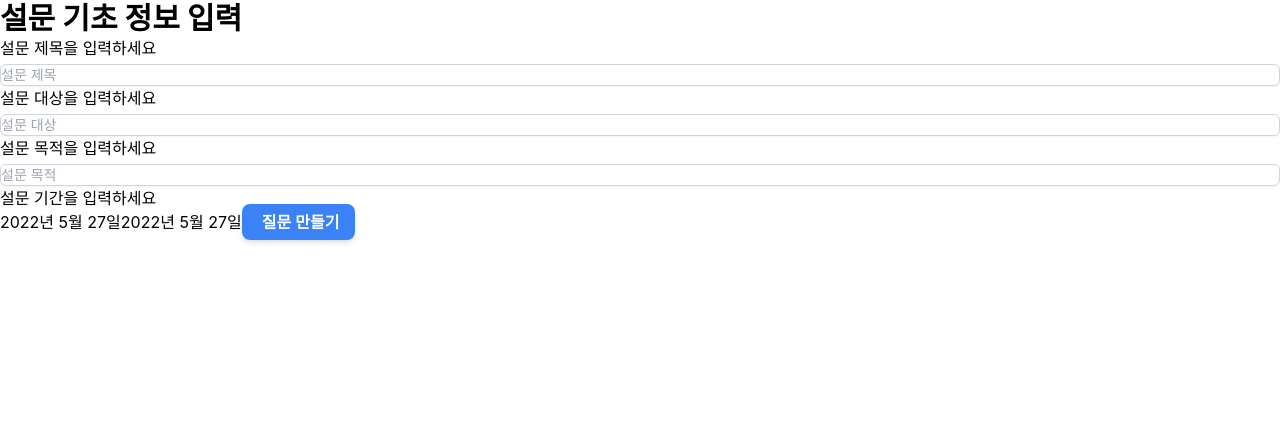
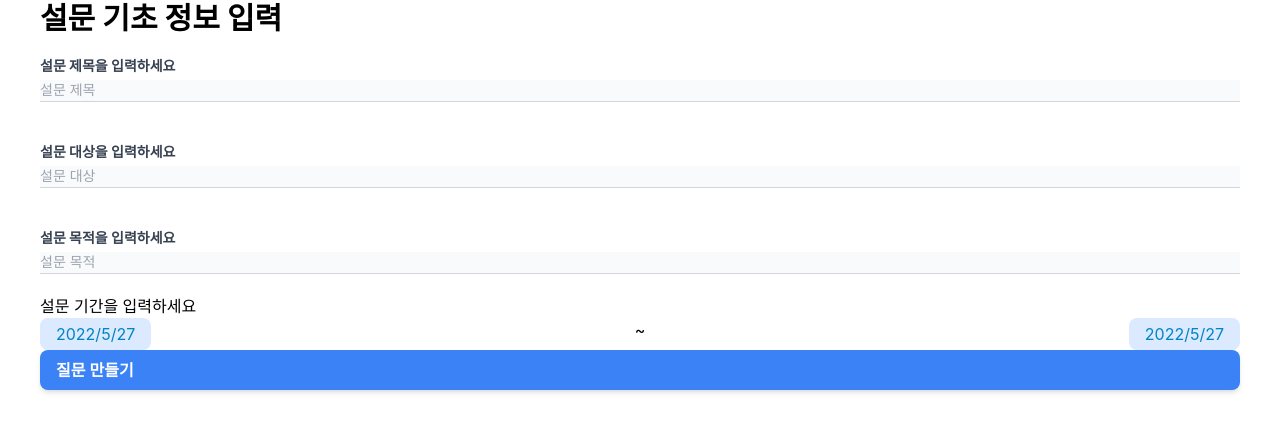
Before and after one commit to SeolyeongBae/surbey, a React (Create React App) app: page /edit/info in a window 1280 px wide. Shown: the top 432 px of the page. Built offline with nearby package versions, Linux system fonts and the light colour scheme.

Commit message:
Add : style on info page

```diff
--- a/src/components/editQuestions.js
+++ b/src/components/editQuestions.js
@@ -39,8 +39,11 @@ const QuestionList = React.memo(function QuestionList({
     <>
       {questions &&
         questions.map((question, index) => (
-          <div key={question.id} className="bg-gray-50 rounded-md my-10">
-            <div className="flex mx-10 py-2 flex-row justify-between ">
+          <div
+            key={question.id}
+            className="bg-gray-50 rounded-md my-10  px-10 "
+          >
+            <div className="flex py-2 flex-row justify-between ">
               <div className="py-1 rounded-lg text-sky-600  text-2xl font-bold">
                 {" "}
                 Q{index}.{" "}
@@ -58,7 +61,9 @@ const QuestionList = React.memo(function QuestionList({
               onEdit={onEdit}
               id={question.id}
             />
-            <Question index={index} />
+            <div className=" flex justify-end  pb-5 ">
+              <Question index={index} />
+            </div>
           </div>
         ))}
     </>
--- a/src/components/editSurbeyInfo.js
+++ b/src/components/editSurbeyInfo.js
@@ -11,10 +11,14 @@ function EditSurbeyInfo({ subject, value, setResult }) {
 
   return (
     <>
-      <div> 설문 {subject}을 입력하세요</div>
+      <div className="my-5">
+        <label htmlFor="name" className="block text-sm font-bold text-gray-700">
+          설문 {subject}을 입력하세요
+        </label>
+        <div className="mt-1 border-b border-gray-300 focus-within:border-indigo-600">
           <form>
             <input
-          className="shadow-sm focus:ring-indigo-500 focus:border-indigo-500 mt-1 block w-full sm:text-sm border border-gray-300 rounded-md"
+              className="block w-full border-0 border-b border-transparent bg-gray-50 focus:border-indigo-600 focus:ring-0 sm:text-sm"
               type="answer"
               value={value}
               required
@@ -22,6 +26,8 @@ function EditSurbeyInfo({ subject, value, setResult }) {
               placeholder={"설문 " + subject}
             />
           </form>
+        </div>
+      </div>
     </>
   );
 }
--- a/src/pages/MakeSurbeyInfoPage.js
+++ b/src/pages/MakeSurbeyInfoPage.js
@@ -13,13 +13,17 @@ function MakeSurbeyInfopPage() {
   const [object, setObject] = useState("");
 
   const ExampleCustomInput = React.forwardRef(({ value, onClick }, ref) => (
-    <button className="dateInput" onClick={onClick} ref={ref}>
+    <button
+      className="dateInput py-1 px-4  mx-0 rounded-lg text-sky-600 bg-blue-100 hover:bg-blue-300"
+      onClick={onClick}
+      ref={ref}
+    >
       {value}
     </button>
   ));
 
   return (
-    <>
+    <div className="flex flex flex-col px-10">
       <h3 className="text-3xl font-bold">설문 기초 정보 입력</h3>
 
       <EditSurbeyInfo subject={"제목"} value={title} setResult={setTitle} />
@@ -32,28 +36,33 @@ function MakeSurbeyInfopPage() {
 
       <div> 설문 기간을 입력하세요</div>
 
+      <div className="flex  flex-row justify-between">
+        <div>
           <DatePicker
             selected={startDate}
             selectsStart
             value={startDate}
             onChange={(date) => setStartDate(date)}
-        dateFormat="yyyy년 M월 d일"
+            dateFormat="yyyy/M/d"
             customInput={<ExampleCustomInput />}
           />
-
+        </div>
+        ~
+        <div>
           <DatePicker
             selected={endDate}
             selectsStart
             value={endDate}
             onChange={(date) => setEndDate(date)}
-        dateFormat="yyyy년 M월 d일"
+            dateFormat="yyyy/M/d"
             customInput={<ExampleCustomInput />}
           />
-
+        </div>
+      </div>
       <span className="py-2 px-4 font-semibold rounded-lg shadow-md text-white bg-blue-500 hover:bg-blue-700">
         <Link to="/edit"> 질문 만들기 </Link>
       </span>
-    </>
+    </div>
   );
 }
 
```
Lines whose indentation alone changed are shown as unchanged.
